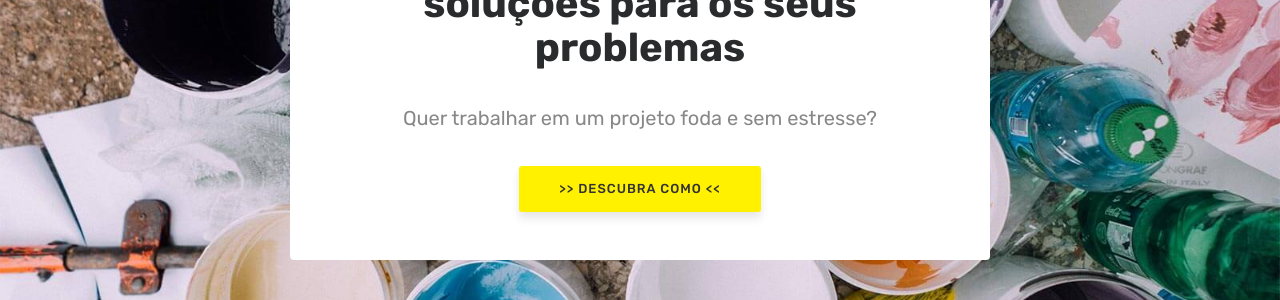
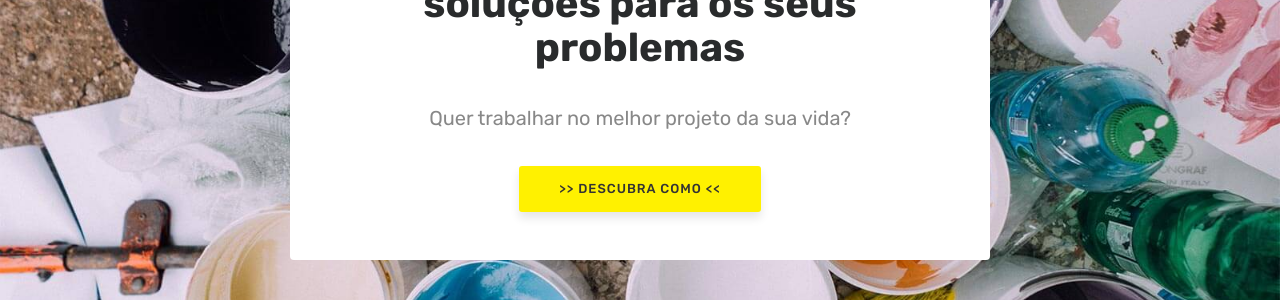
Before and after one commit to mrbraznet/blog, a Jekyll site: the page built from index.html, in a window 1280 px wide and 900 px high. Shown: the part 338-638 px from the top of the window. Built offline with Jekyll 4.4.1, drawn with Linux system fonts in a browser that asks for light colours; the list of posts is cut into pages by our own code.

Commit message:
-tagline

```diff
--- a/_config.yml
+++ b/_config.yml
@@ -1,7 +1,7 @@
 #Site
 name: Mr. Braz Tech
 description: Este é um blog sobre desenvolvimento de sistemas distribuídos
-meta_description: Ajudando desenvolvedores de backend a encontrarem as melhores soluções para sistemas distribuídos para que eles possam trabalhar em projetos incríveis e sem estresse.
+meta_description: Ajudando desenvolvedores de backend a encontrarem as melhores soluções para sistemas distribuídos para que eles possam trabalhar nos melhores projetos incríveis de suas vidas.
 logo: assets/images/logo.png
 email: anderson.braz@gmail.com
 time: 13/11/2018
@@ -27,7 +27,7 @@ callToAction:
 hero:
   image: /assets/images/head.jpg
   title: Encontre as melhores soluções para os seus problemas
-  lead: Quer trabalhar em um projeto foda e sem estresse?
+  lead: Quer trabalhar no melhor projeto da sua vida?
   actionLabel: ">> Descubra como <<"
   actionLink: /#articles
   actionTarget: _self
```
